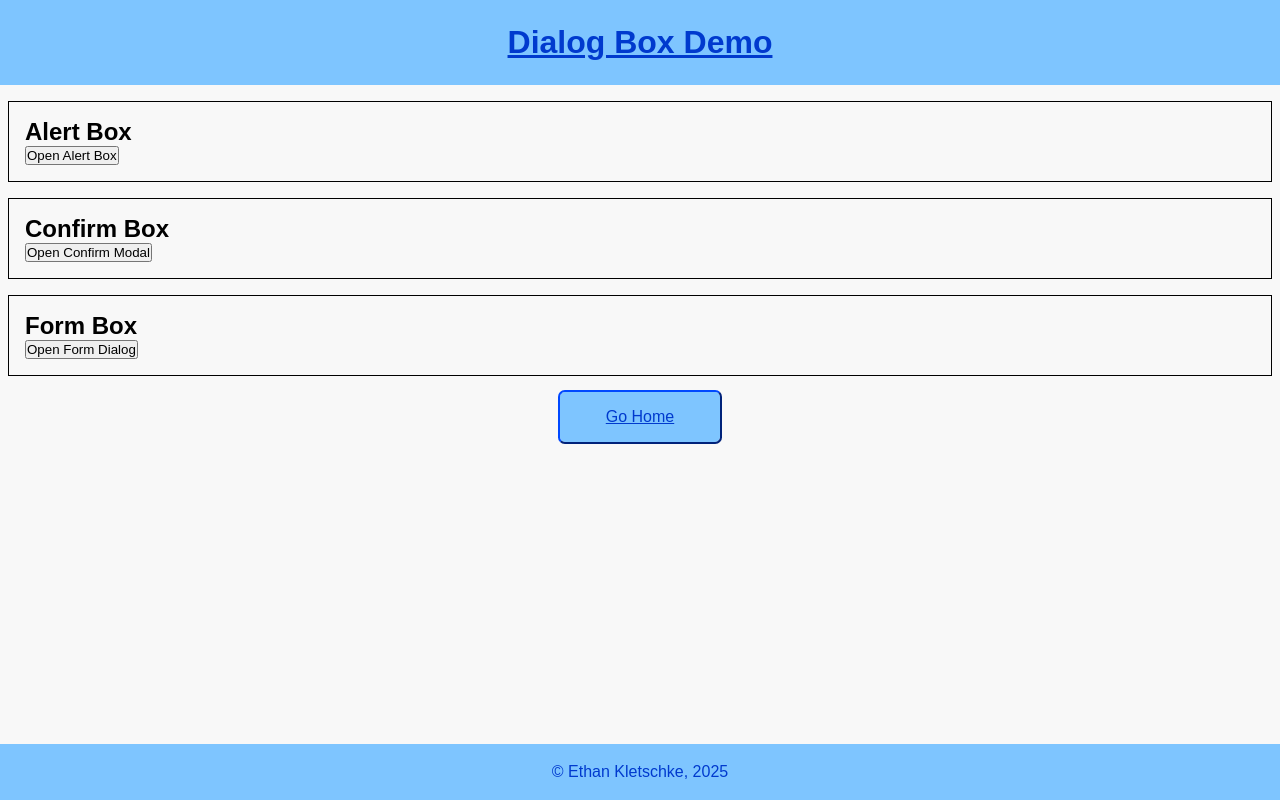
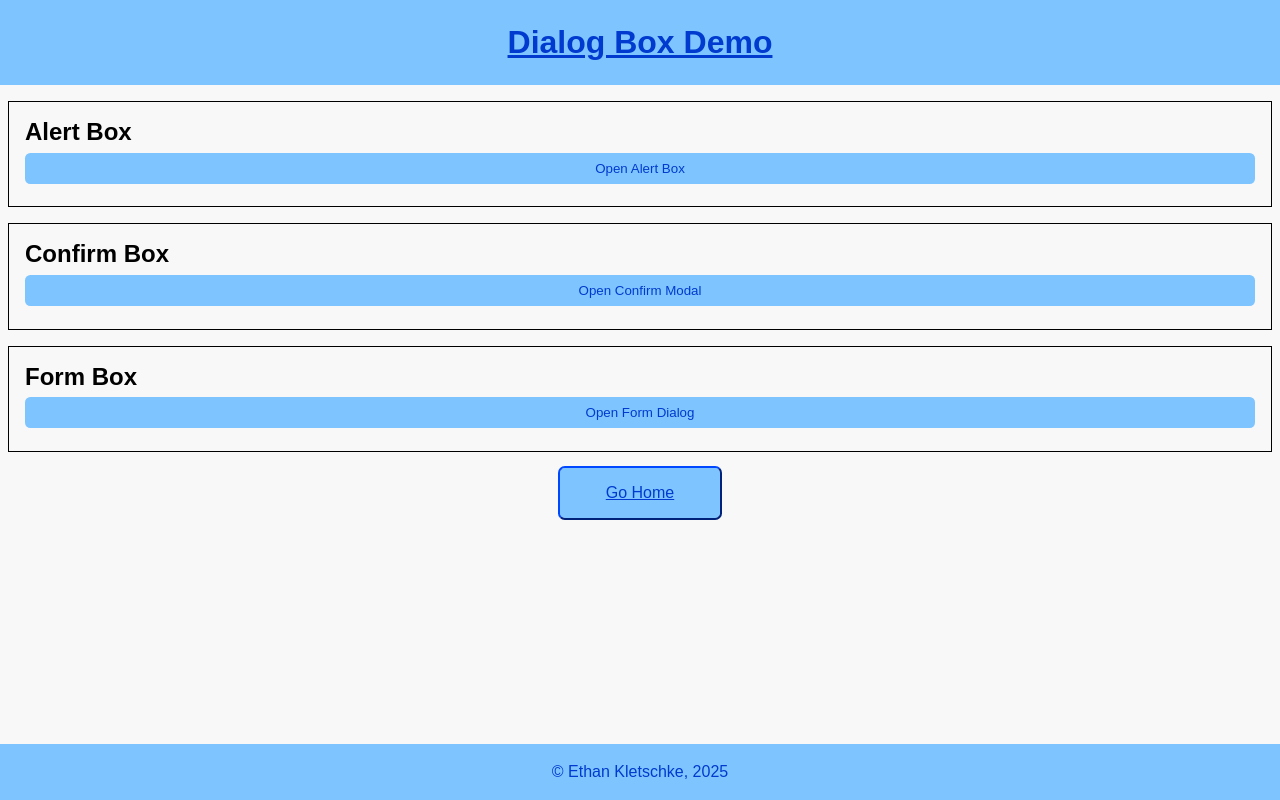
Before and after one commit to ethanKletschke/TSX-Portfolio-App, a React (Vite) app: page /dialogs in a window 1280 px wide. Built offline with nearby package versions, Linux system fonts and the light colour scheme.

Commit message:
Refactor: Use Form component in FormBox Component

```diff
--- a/src/comps/Dialogs/Dialogs.module.css
+++ b/src/comps/Dialogs/Dialogs.module.css
@@ -19,3 +19,17 @@
 .formBox::backdrop {
   background: rgba(0, 0, 0, 0.5);
 }
+
+/* All buttons */
+.dialogDiv button {
+  background-color: var(--lightBlue);
+  color: var(--blue);
+  border: none;
+  border-radius: 4pt;
+  cursor: pointer;
+  width: 100%;
+  padding: 0.6em 1.2em;
+  margin: 0.5em 0;
+  display: inline-block;
+  font-family: Arial, Helvetica, sans-serif;
+}
--- a/src/comps/Dialogs/FormBox.tsx
+++ b/src/comps/Dialogs/FormBox.tsx
@@ -1,5 +1,6 @@
 import { useRef, useState } from "react";
 import styles from "./Dialogs.module.css";
+import Form from "../Form/Form";
 
 export default function FormBox() {
   // States
@@ -65,9 +66,9 @@ export default function FormBox() {
 
         <hr />
 
-        <form
-          method="dialog" // Dialog closes on submit
-          onSubmit={handleSubmit}
+        <Form
+          dialog // Dialog closes on submit
+          submitHandler={handleSubmit}
         >
           <fieldset>
             <legend>Personal Details</legend>
@@ -128,7 +129,7 @@ export default function FormBox() {
             type="button"
             value="Cancel"
           />
-        </form>
+        </Form>
       </dialog>
     </div>
   );
--- a/src/pages/EmailValidate/EmailValidate.tsx
+++ b/src/pages/EmailValidate/EmailValidate.tsx
@@ -34,7 +34,6 @@ export default function EmailValidate() {
       <article id="main-body">
         <Form
           submitHandler={handleSubmit}
-          hasSubmit={false}
         >
           <label htmlFor="email-addr">Enter Email Below:</label>
           <input
```
